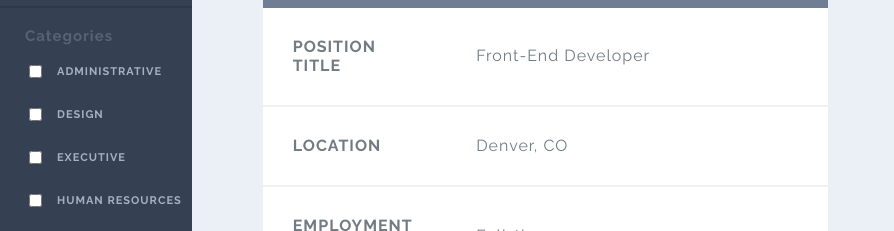
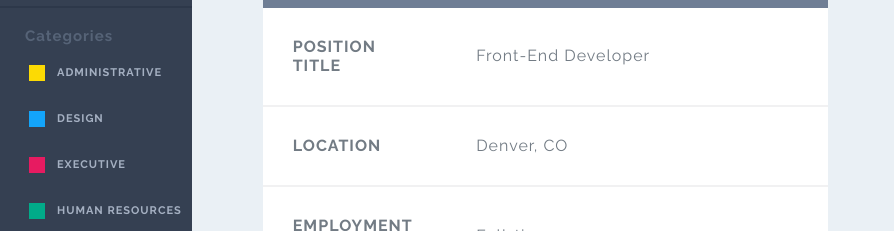
Before and after one commit to davidbecker6081/DB-comp-challenge-3, a plain HTML site: page index.html in a window 1280 px wide. Shown: the part 721-952 px from the top of the page, 0-894 px from the left. Drawn offline with Linux system fonts and the light colour scheme.

Commit message:
Final Commit with checkboxes

```diff
--- a/index.html
+++ b/index.html
@@ -72,19 +72,19 @@
         <h4>Categories</h4>
         <ul>
           <li>
-            <input type="checkbox" value="None"  name="administrative"/>
+            <input type="checkbox" value="None"  name="administrative"class="yellowChk"/>
            <label for="administrative">ADMINISTRATIVE</label>
           </li>
           <li>
-            <input type="checkbox" value="None"  name="design"/>
+            <input type="checkbox" value="None"  name="design" class="blueChk">
            <label for="design">DESIGN</label>
           </li>
           <li>
-            <input type="checkbox" value="None"  name="executive"/>
+            <input type="checkbox" value="None"  name="executive" class="redChk"/>
            <label for="executive">EXECUTIVE</label>
           </li>
           <li>
-            <input type="checkbox" value="None"  name="human-resources"/>
+            <input type="checkbox" value="None"  name="human-resources" class="greenChk"/>
            <label for="human-resources">HUMAN RESOURCES</label>
           </li>
         </ul>
--- a/styles.css
+++ b/styles.css
@@ -172,7 +172,28 @@ article:nth-of-type(4) h4 {
   margin-left: 0;
 }
 input[type=checkbox] {
-  margin-right: 15px;
+  -webkit-appearance: none;
+  position: relative;
+  margin-right: 12px;
+  padding: 8px;
+}
+input[type=checkbox]:checked:after {
+  content: '\2714';
+  position: absolute;
+  left: 2px;
+  top: 0px;
+}
+.yellowChk {
+  background-color: rgb(252,218,4);
+}
+.blueChk {
+  background-color: rgb(19,164,250);
+}
+.redChk {
+  background-color: rgb(231,27,97);
+}
+.greenChk {
+  background-color: rgb(1, 171, 137);
 }
 input:focus {
   outline: none;
```
